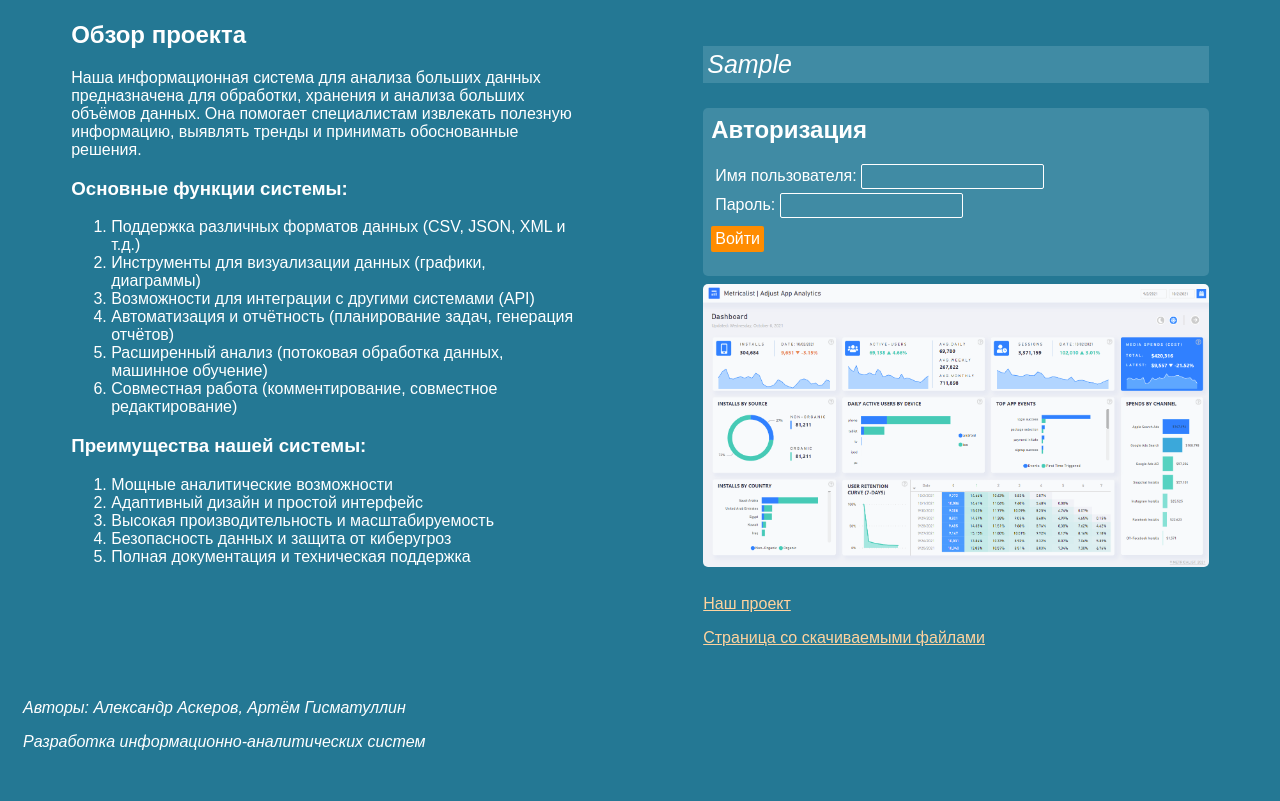
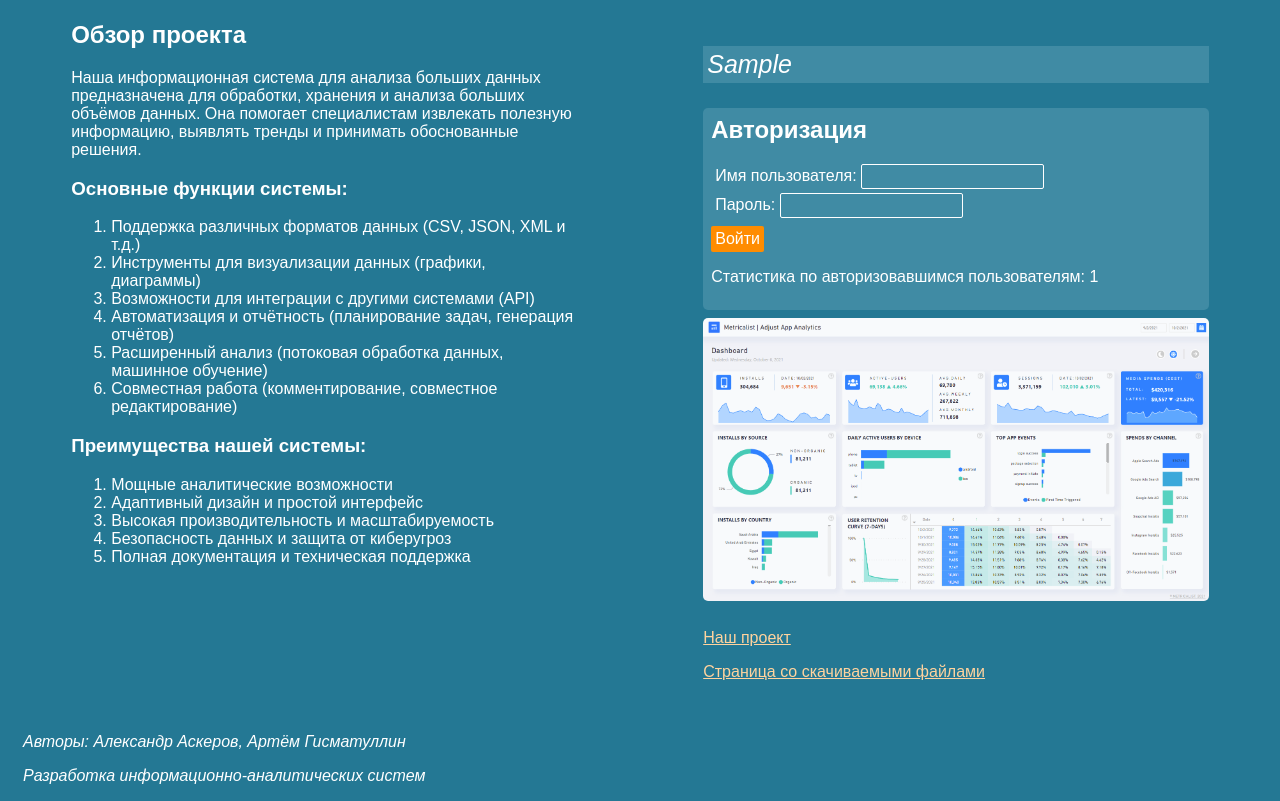
Before and after one commit to aeaskerov/analytics-app-review, a plain HTML site: page index.html in a window 1280 px wide. Both pictures are taken after typing "Sample", "Sample123" into the empty fields and a click on the button "Войти". Shown: the part 79-880 px from the top of the page. Before the commit the page ends 846 px from the top, so only its background shows below. Drawn offline with Linux system fonts and the light colour scheme.

Commit message:
Add files via upload

```diff
--- a/index.html
+++ b/index.html
@@ -129,7 +129,11 @@
                     <button type="submit">Войти</button>
                     <p id="errorMessage" style="color: red;"></p>
                 </form>
+                <div class="user-count-container">
+                    <p>Статистика по авторизовавшимся пользователям: <span id="userCount">0</span></p>
+                </div>
             </div>
+
             <img src="./analytics-app.png" alt="Analytics app">
             <p><a href="./main.html">Наш проект</a></p>
             <p><a href="./files.html">Страница со скачиваемыми файлами</a></p>
--- a/script.js
+++ b/script.js
@@ -6,6 +6,11 @@ document.addEventListener('DOMContentLoaded', function() {
     const userStatus = document.getElementById('userStatus');
     const errorMessage = document.getElementById('errorMessage');
     const projectLinks = document.querySelectorAll('.sec2 a');
+    const userCount = document.getElementById('userCount');
+
+    // Initialize user count
+    let authenticatedUserCount = 0;
+    userCount.textContent = authenticatedUserCount;
 
     // Проверяем, есть ли сохранённый пользователь в sessionStorage
     const currentUser = sessionStorage.getItem('currentUser');
@@ -46,6 +51,10 @@ document.addEventListener('DOMContentLoaded', function() {
             errorMessage.textContent = '';
         }
 
+        // Increment the user count
+        authenticatedUserCount++;
+        userCount.textContent = authenticatedUserCount;
+
         // Очищаем форму
         loginForm.reset();
     });
```
